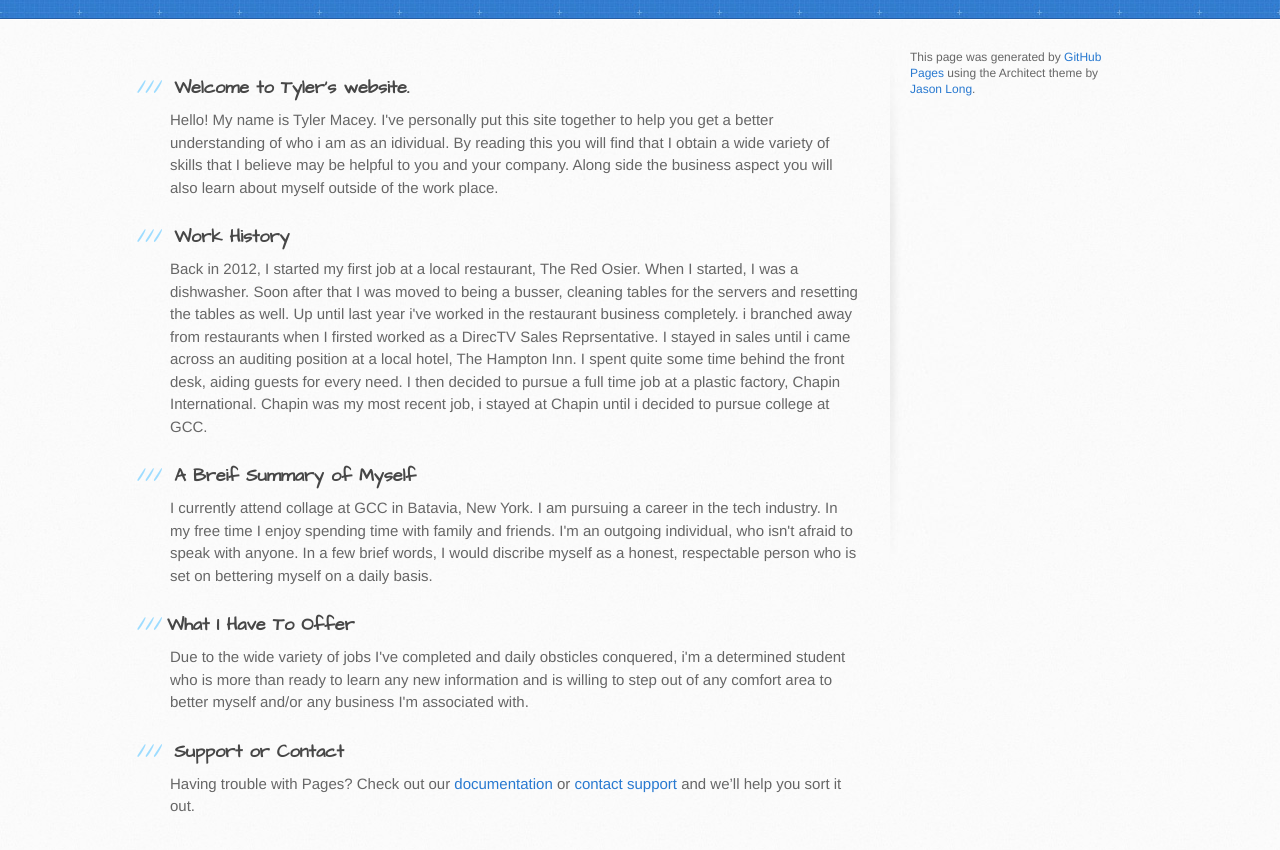
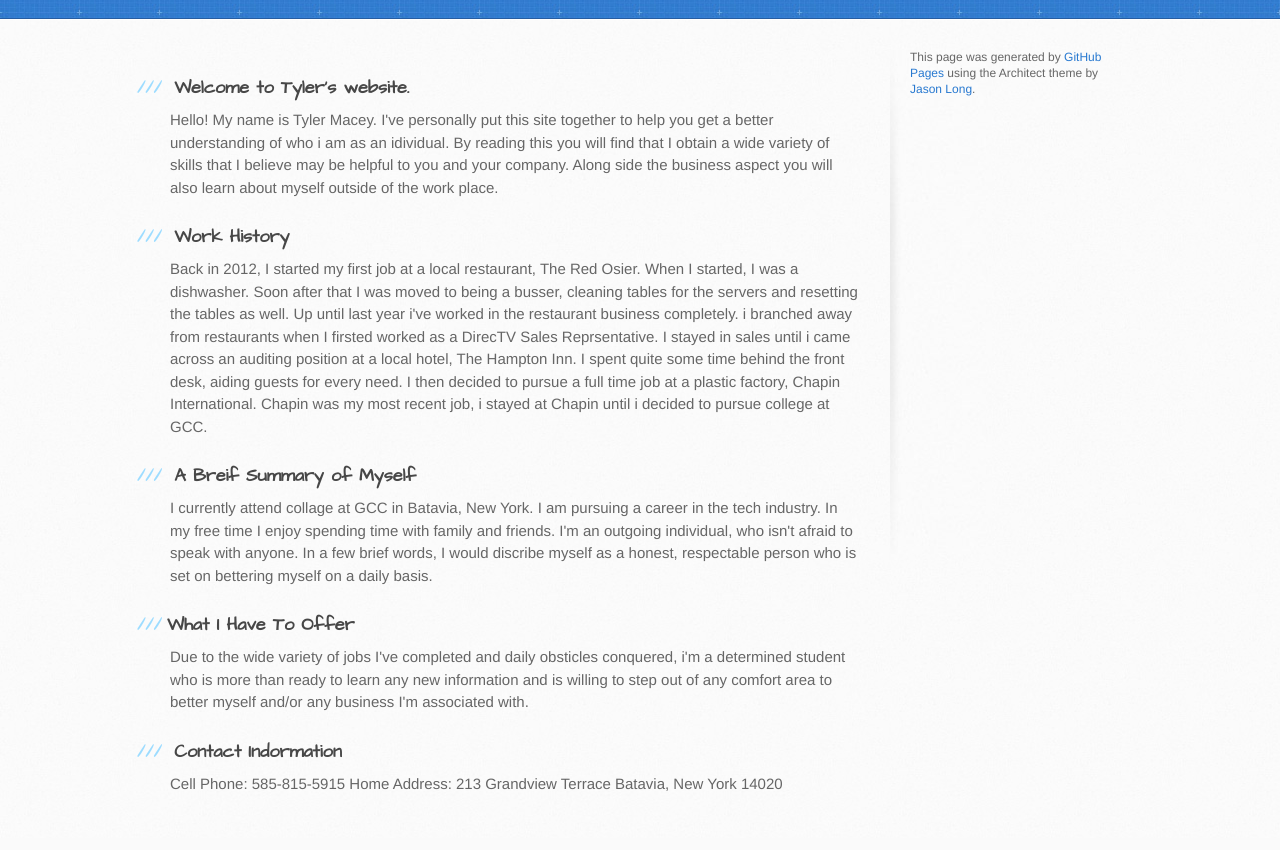
Before and after one commit to tmacey/tmacey.github.io, a plain HTML site: page index.html in a window 1280 px wide. Shown: the part 148-998 px from the top of the page. Drawn offline with Linux system fonts and the light colour scheme.

Commit message:
updated "contact information"

```diff
--- a/index.html
+++ b/index.html
@@ -47,9 +47,10 @@
 <p>Due to the wide variety of jobs I've completed and daily obsticles conquered, i'm a determined student who is more than ready to learn any new information and is willing to step out of any comfort area to better myself and/or any business I'm associated with. </p>
 
 <h3>
-<a id="support-or-contact" class="anchor" href="#support-or-contact" aria-hidden="true"><span class="octicon octicon-link"></span></a>Support or Contact</h3>
+<a id="support-or-contact" class="anchor" href="#support-or-contact" aria-hidden="true"><span class="octicon octicon-link"></span></a>Contact Indormation</h3>
 
-<p>Having trouble with Pages? Check out our <a href="https://help.github.com/pages">documentation</a> or <a href="https://github.com/contact">contact support</a> and we’ll help you sort it out.</p>
+<p>Cell Phone: 585-815-5915
+Home Address: 213 Grandview Terrace Batavia, New York 14020</p>
         </section>
 
         <aside id="sidebar">
```
